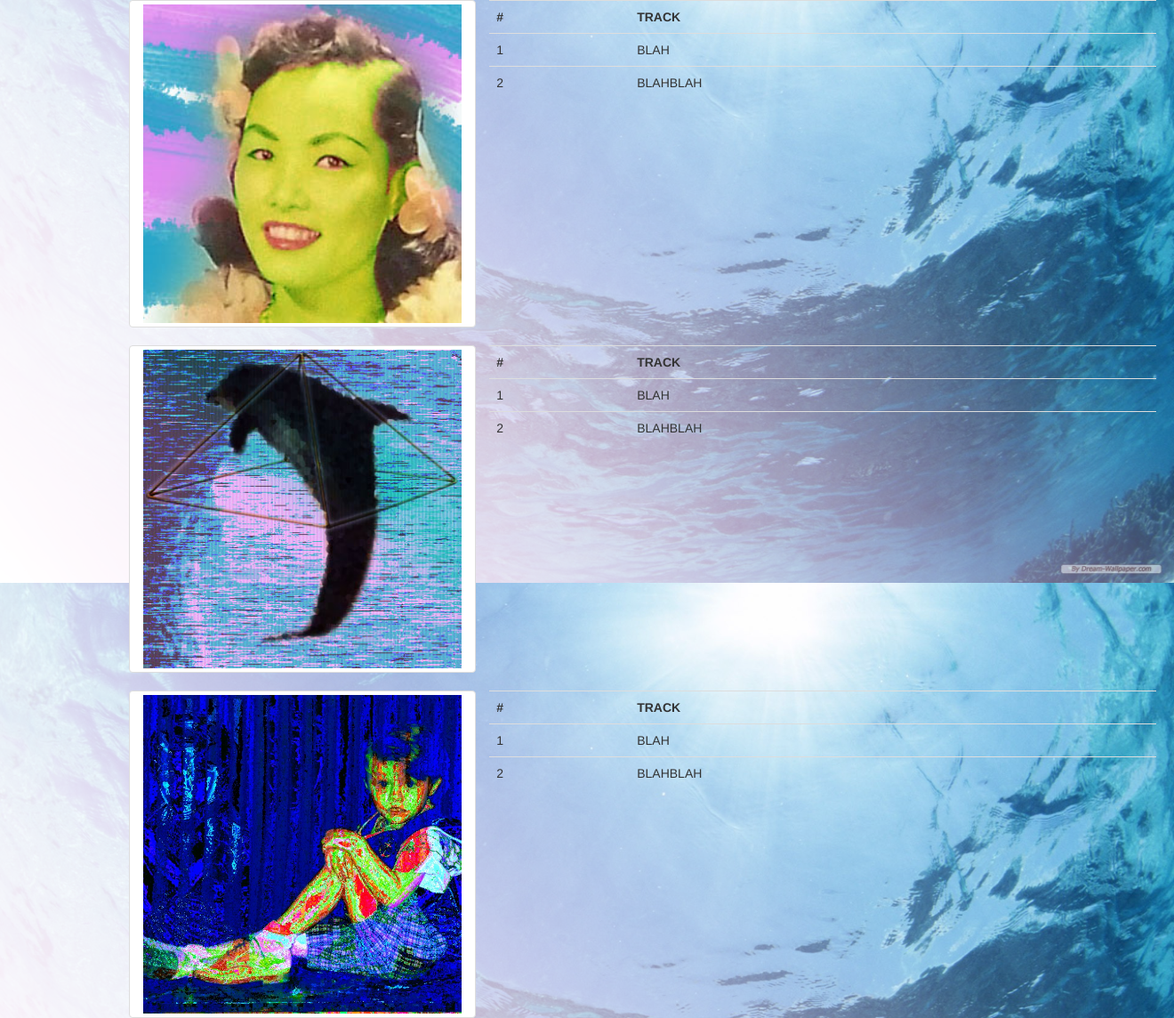
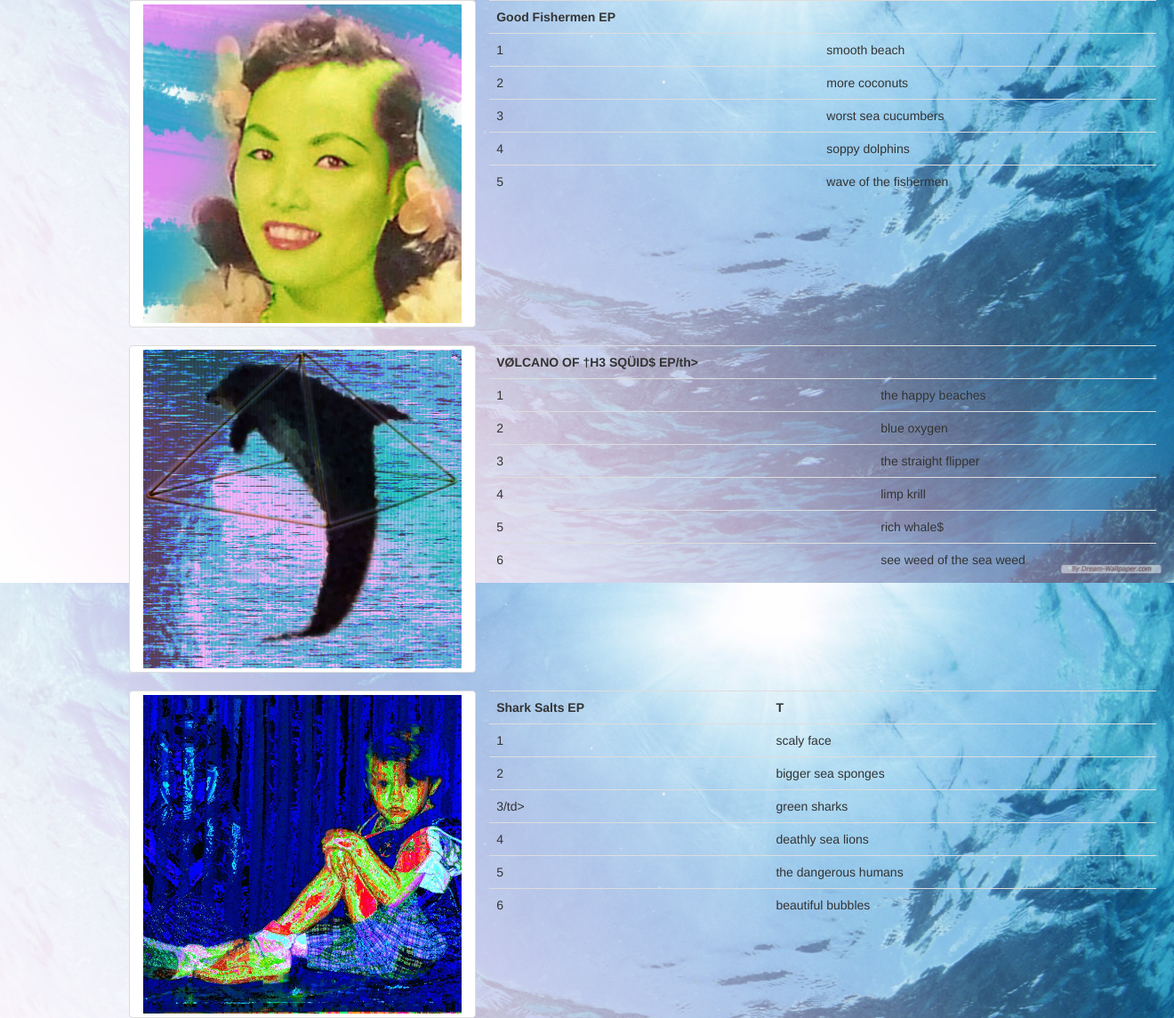
Before and after one commit to alecdavidson/joyful-waves, a Django app: page /disc/ in a window 1320 px wide. Shown: the part 145-1289 px from the top of the page at 89% size. Run offline with Django 3.2, Linux system fonts and the light colour scheme; some libraries are stand-ins or nearby versions; some web fonts are replaced.

Commit message:
added track names to discography

```diff
--- a/band/templates/disc.html
+++ b/band/templates/disc.html
@@ -5,11 +5,7 @@
     <link rel="stylesheet" href="https://maxcdn.bootstrapcdn.com/bootstrap/3.3.2/css/bootstrap.min.css">
     {% load staticfiles %}
     <link rel="stylesheet" href="{% static "disc.css" %}">
-    <!--<link href='http://fonts.googleapis.com/css?family=Indie+Flower' rel='stylesheet' type='text/css'>-->
     <link href='http://fonts.googleapis.com/css?family=Audiowide&subset=latin,latin-ext' rel='stylesheet' type='text/css'>
-    <!--<link href='http://fonts.googleapis.com/css?family=Trade+Winds' rel='stylesheet' type='text/css'>
-    <link href='http://fonts.googleapis.com/css?family=Faster+One' rel='stylesheet' type='text/css'>
-    <link href='http://fonts.googleapis.com/css?family=Londrina+Sketch' rel='stylesheet' type='text/css'>-->
     <link href='http://fonts.googleapis.com/css?family=Monofett' rel='stylesheet' type='text/css'>
     <link href='http://fonts.googleapis.com/css?family=VT323' rel='stylesheet' type='text/css'>
 </head>
@@ -17,23 +13,35 @@
     {% include "navbar.html" %}
     <div class="container header">
         <h1><span>◊</span><span>D</span><span>!</span><span>S</span><span>C</span><span>Ø</span><span>G</span><span>R</span><span>∆</span><span>p</span><span>Y</span><span>◊</span></h1>
-	</div>
+   </div>
 	<div class="container">
 		<div class="row">
 			<img class="img-responsive img-thumbnail col-lg-4 col-md-4" src="{%static "album1.jpg" %}" width="200">
 			<div class="col-lg-8 col-md-8">
 				<table class="table">
 					<tr>
-						<th>#</th>
-						<th>TRACK</th>
+						<th>Good Fishermen EP</th>
+						<th></th>
  					</tr>
 					<tr>
 						<td>1</td>
-						<td>BLAH</td>
+						<td>smooth beach</td>
 					</tr>
 					<tr>
 						<td>2</td>
-						<td>BLAHBLAH</td>
+						<td>more coconuts</td>
+					</tr>
+					<tr>
+						<td>3</td>
+						<td>worst sea cucumbers</td>
+					</tr>
+					<tr>
+						<td>4</td>
+						<td>soppy dolphins</td>
+					</tr>
+					<tr>
+						<td>5</td>
+						<td>wave of the fishermen</td>
 					</tr>
 				</table>
  			</div>
@@ -44,16 +52,32 @@
 			<div class="col-lg-8 col-md-8">
 				<table class="table">
 					<tr>
-						<th>#</th>
-						<th>TRACK</th>
+						<th>VØLCANO OF †H3 SQÜID$ EP/th>
+						<th></th>
  					</tr>
 					<tr>
 						<td>1</td>
-						<td>BLAH</td>
+						<td>the happy beaches</td>
 					</tr>
 					<tr>
 						<td>2</td>
-						<td>BLAHBLAH</td>
+						<td>blue oxygen</td>
+					</tr>
+					<tr>
+						<td>3</td>
+						<td>the straight flipper</td>
+					</tr>
+					<tr>
+						<td>4</td>
+						<td>limp krill</td>
+					</tr>
+					<tr>
+						<td>5</td>
+						<td>rich whale$</td>
+					</tr>
+					<tr>
+						<td>6</td>
+						<td>see weed of the sea weed</td>
 					</tr>
 				</table>
  			</div>
@@ -64,16 +88,32 @@
 			<div class="col-lg-8 col-md-8">
 				<table class="table">
 					<tr>
-						<th>#</th>
-						<th>TRACK</th>
+						<th>Shark Salts EP</th>
+						<th>T</th>
  					</tr>
 					<tr>
 						<td>1</td>
-						<td>BLAH</td>
+						<td>scaly face</td>
 					</tr>
 					<tr>
 						<td>2</td>
-						<td>BLAHBLAH</td>
+						<td>bigger sea sponges</td>
+					</tr>
+					<tr>
+						<td>3/td>
+						<td>green sharks</td>
+					</tr>
+					<tr>
+						<td>4</td>
+						<td>deathly sea lions</td>
+					</tr>
+					<tr>
+						<td>5</td>
+						<td>the dangerous humans</td>
+					</tr>
+					<tr>
+						<td>6</td>
+						<td>beautiful bubbles</td>
 					</tr>
 				</table>
  			</div>
```
